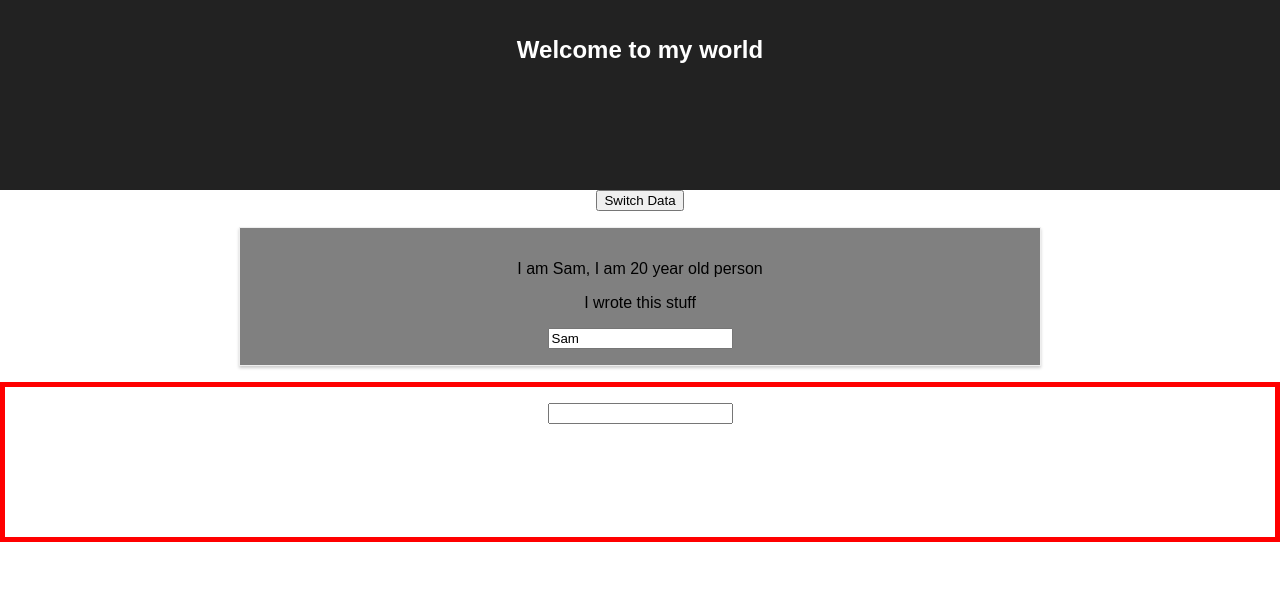
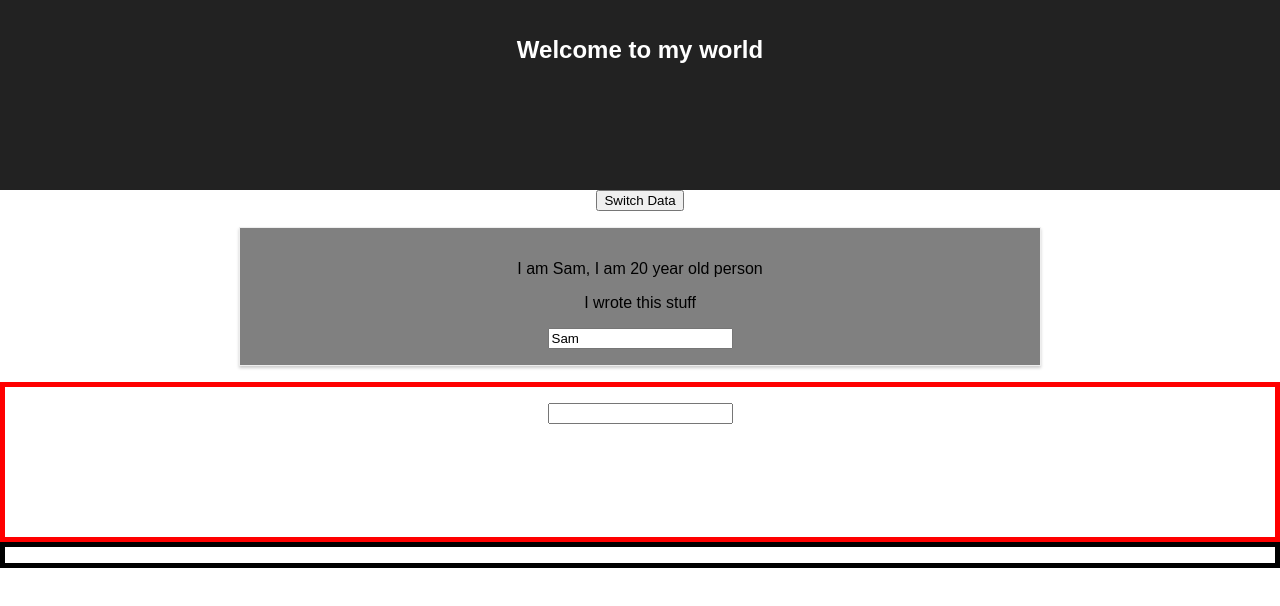
Before and after one commit to Samellenrider/React-practice, a React (Create React App) app: page / in a window 1280 px wide. Shown: the top 606 px of the page. Built offline with nearby package versions, Linux system fonts and the light colour scheme.

Commit message:
css styling

```diff
--- a/src/UserOutput/UserOutput.Css
+++ b/src/UserOutput/UserOutput.Css
@@ -0,0 +1,4 @@
+.UserOutput {
+	border: 5px solid black;
+	height: auto;
+}
--- a/src/UserOutput/Useroutput.js
+++ b/src/UserOutput/Useroutput.js
@@ -1,5 +1,5 @@
 import React from 'react';
-// import './UserOutput.css';
+import './UserOutput.css';
 
 const userOutput = (props) => {
 	return (
```
